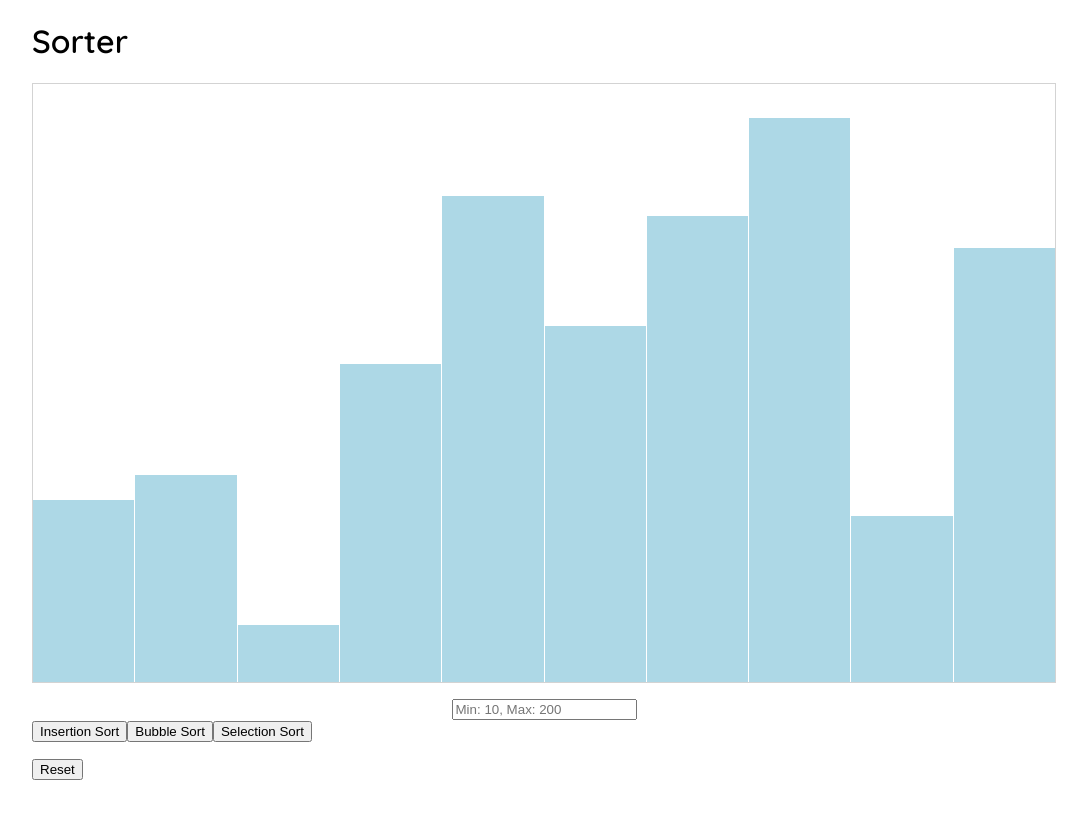
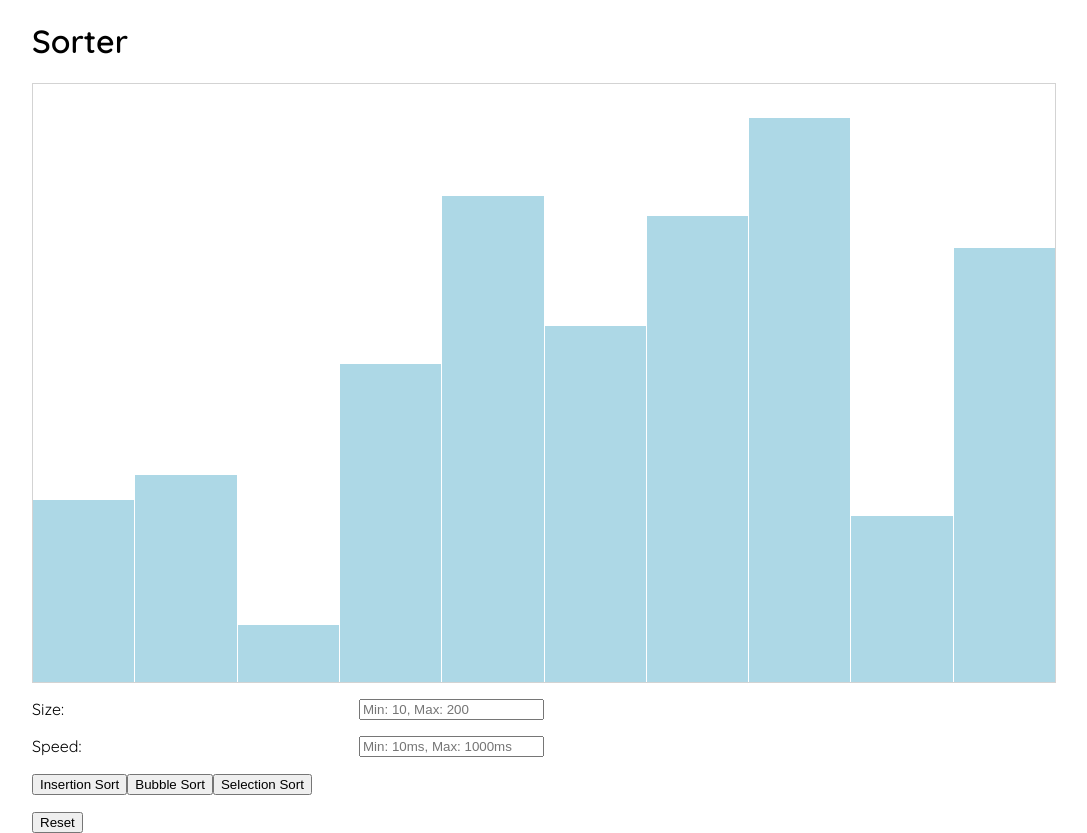
Before and after one commit to daerese/react-sorting-visualizer, a React (Vite) app: page / in a window 1280 px wide. Shown: the whole page, without its empty margins (96-1183 px from the left). Before the commit the page ends 800 px from the top, so only its background shows below. Built offline with nearby package versions, Linux system fonts and the light colour scheme.

Commit message:
selection sort complete + change the speed

```diff
--- a/src/App.css
+++ b/src/App.css
@@ -33,7 +33,26 @@ body {
   /* height: 20px; */
 }
 
-.size-input {
+.input-container * {
   display: block;
-  margin: 0 auto;
 }
+
+.input-container {
+  display: flex;
+  /* gap: 1rem; */
+  justify-content: space-between;
+  width: 50%;
+  margin-bottom: 1rem;
+
+}
+
+@media screen and (max-width: 600px) {
+  .input-container {
+    width: 100%;
+  }
+}
+
+.input {
+  /* display: block;
+  margin: 0 auto; */
+}
--- a/src/App.jsx
+++ b/src/App.jsx
@@ -3,13 +3,14 @@ import { useState, useEffect, useRef, forwardRef, useImperativeHandle } from 're
 import './App.css'
 
 // * Sorting Algorithm imports
-import { insertionSort } from './utils/sorting_algorithms/insertionSort'
+
+import insertionSort from './utils/sorting_algorithms/insertionSort'
+import bubbleSort from './utils/sorting_algorithms/bubbleSort'
+import selectionSort from './utils/sorting_algorithms/selectionSort'
 
 // * utility functions
 import fillArray from './utils/functions/randomArray'
 import sleep from './utils/functions/sleep'
-import { bubbleSort } from './utils/sorting_algorithms/bubbleSort'
-
 
 
 const Node = (props) => {
@@ -33,29 +34,34 @@ const Node = (props) => {
 
 const SorterWrapper = (props) => {
 
-  const [arr, setArr] = useState([...fillArray(10)])
-  const [sorted, setSorted] = useState(false)
+  const [arr, setArr] = useState([...fillArray(10)]);
+  const [speed, setSpeed] = useState(500);
+  const [sorted, setSorted] = useState(false);
 
-  const MIN_LENGTH = 10
-  const MAX_LENGTH = 200
+  const MIN_LENGTH = 10;
+  const MAX_LENGTH = 200;
+
+  const MIN_SPEED = 10;
+  const MAX_SPEED = 1000;
 
   const colors = {
     default: "lightblue",
     curr: "lightpink",
     comparison: "coral"
-  }
+  };
 
+  // * Utility functions
+  const resetSorter = (length=MIN_LENGTH, speed=500) => {
+    setArr([...fillArray(length)])
 
-  const resetSorter = (length=MIN_LENGTH) => {
-    setArr([...fillArray(length)])
 
     if (sorted) {
       setSorted(false)
     }
-  }
+  };
 
-  // Event handlers
-  const handleChange = (e) => {
+  // * Event handlers
+  const changeSize = (e) => {
     let size = e.target.value
     if (e.target.value > MAX_LENGTH) {
       size = MAX_LENGTH
@@ -64,15 +70,28 @@ const SorterWrapper = (props) => {
       size = MIN_LENGTH
     }
 
-    sorted ? resetSorter(size) : setArr([...fillArray(size)])
+    sorted ? resetSorter(size, speed) : setArr([...fillArray(size)])
   }
 
-  // * Sorting algorithms (Kind of works)
+  const changeSpeed = (e) => {
+    let speed = e.target.value
+    if (speed > MAX_SPEED) {
+      speed = MAX_SPEED
+    }
+    else if (speed < MIN_SPEED) {
+      speed = MIN_SPEED
+    }
+
+    sorted ? resetSorter(arr.length, speed) : setSpeed(speed)
+
+  }
+
+  // * Main sorting visualizer function
 
   // * ---------------------------
   const basicSort = async (algorithm, speed=200) => {
 
-
+    let isSelection = false
 
     switch (algorithm) {
       case "insertion":
@@ -81,6 +100,9 @@ const SorterWrapper = (props) => {
       case "bubble":
         algorithm = bubbleSort
         break
+      case "selection":
+        algorithm = selectionSort
+        isSelection = true
     }
 
     const result = algorithm(arr)
@@ -91,6 +113,10 @@ const SorterWrapper = (props) => {
 
     const nodes = document.getElementsByClassName('node')
 
+
+    if (!isSelection) {
+      // * Insertion / Bubble Sort Visual
+      // **********************
       for (let step of steps) {
 
         // * Index/style of the current node
@@ -130,6 +156,60 @@ const SorterWrapper = (props) => {
         }
         sleep(speed)
       }
+      // **********************
+    }
+    else {
+      // * Selection Sort Visual
+      for (let step of steps) {
+
+
+        // * If a new minimum value was found,
+        // * the animation will swap the new min with the origin.
+        let originNodeIndex = step.origin
+        let originNodeStyle = nodes[originNodeIndex].style
+
+        // * Set the first node as the minimum (to red)
+        let minNodeStyle = originNodeStyle
+        minNodeStyle.background = "red"
+        await sleep(speed)
+
+        for (let comparison of step.comparisons) {
+
+          // * get the comparison node
+          let nextNodeStyle = nodes[comparison.index].style
+
+          // * highlight red if new min, othwerwise highlight pink
+          if (comparison.newMin) {
+            nextNodeStyle.background = "red"
+            await sleep(speed)
+            minNodeStyle.background = "pink"
+            minNodeStyle = nextNodeStyle;
+
+            step.min = comparison.index
+
+          }
+          else {
+            nextNodeStyle.background = "pink"
+            await sleep(speed)
+          }
+        }
+
+        // * Swap with the origin
+        originNodeStyle.background = "coral"
+        minNodeStyle.background = "coral"
+        await sleep(speed)
+
+        let tempHeight = originNodeStyle.height
+        originNodeStyle.height = minNodeStyle.height
+        minNodeStyle.height = tempHeight
+        await sleep(speed)
+
+        // * Reset the nodes
+        for (let node of nodes) {
+          node.style.background = colors.default
+        }
+      }
+    }
 
     setArr([...result.sortedArray])
     setSorted(true)
@@ -146,7 +226,6 @@ const SorterWrapper = (props) => {
     />
   })
 
-  console.log(nodeArr[0].props.num)
 
   return (
     <>
@@ -159,15 +238,31 @@ const SorterWrapper = (props) => {
           {nodeArr}
       </div>
 
+
+      <div className='input-container'>
+        <label htmlFor="size-input">Size: </label>
         <input
-        className="size-input"
-        onChange={handleChange}
+          className="input size-input"
+          onChange={changeSize}
           placeholder='Min: 10, Max: 200'
+          name='size-input'
         />
+      </div>
 
-      <button onClick={() => basicSort("insertion", 500)}>Insertion Sort</button>
-      <button onClick={() => basicSort("bubble", 500)}>Bubble Sort</button>
-      <button onClick={() => basicSort("selection", 500)}>Selection Sort</button>
+      <div className='input-container'>
+        <label htmlFor='speed-input'>Speed: </label>
+        <input
+          className="input speed-input"
+          onChange={changeSpeed}
+          placeholder='Min: 10ms, Max: 1000ms'
+          name="speed-input"
+        />
+      </div>
+
+      <button onClick={() => basicSort("insertion", speed)}>Insertion Sort</button>
+      <button onClick={() => basicSort("bubble", speed)}>Bubble Sort</button>
+      <button onClick={() => basicSort("selection", speed)}>Selection Sort</button>
+
       <div style={{marginTop: "1rem"}}>
         <button onClick={() => resetSorter()}>Reset</button>
       </div>
--- a/src/utils/sorting_algorithms/bubbleSort.js
+++ b/src/utils/sorting_algorithms/bubbleSort.js
@@ -1,4 +1,4 @@
-export function bubbleSort(arr)  {
+export default function bubbleSort(arr)  {
 
     const steps = []
 
--- a/src/utils/sorting_algorithms/insertionSort.js
+++ b/src/utils/sorting_algorithms/insertionSort.js
@@ -1,6 +1,6 @@
 
 
-export function insertionSort(arr) {
+export default function insertionSort(arr) {
 
   // * Stores the steps taken to sort the array
   // * This will be used for animating the algorithm
--- /dev/null
+++ b/src/utils/sorting_algorithms/selectionSort.js
@@ -0,0 +1,45 @@
+export default function selectionSort(arr) {
+
+    const swap = (arr, i, j) => {
+
+        let temp = arr[j]
+        arr[j] = arr[i]
+        arr[i] = temp
+
+    }
+
+    const steps = []
+
+    for (let i = 0; i < arr.length; i++) {
+
+        let currStep = {
+            origin: i,
+            mins: i,
+            comparisons: []
+        }
+
+        let minIndex = i
+        for (let j = i + 1; j < arr.length; j++) {
+
+            let currComparison = {
+                index: j,
+                newMin: false
+            }
+
+            if (arr[j] < arr[minIndex]) {
+                minIndex = j
+                currComparison.newMin = true
+            }
+
+            currStep.comparisons.push(currComparison)
+        }
+        if(minIndex !== i) {
+            swap(arr, i, minIndex)
+        }
+
+        steps.push(currStep)
+
+    }
+
+    return {sortedArray: arr, steps: steps}
+}
```
Lines whose indentation alone changed are shown as unchanged.
